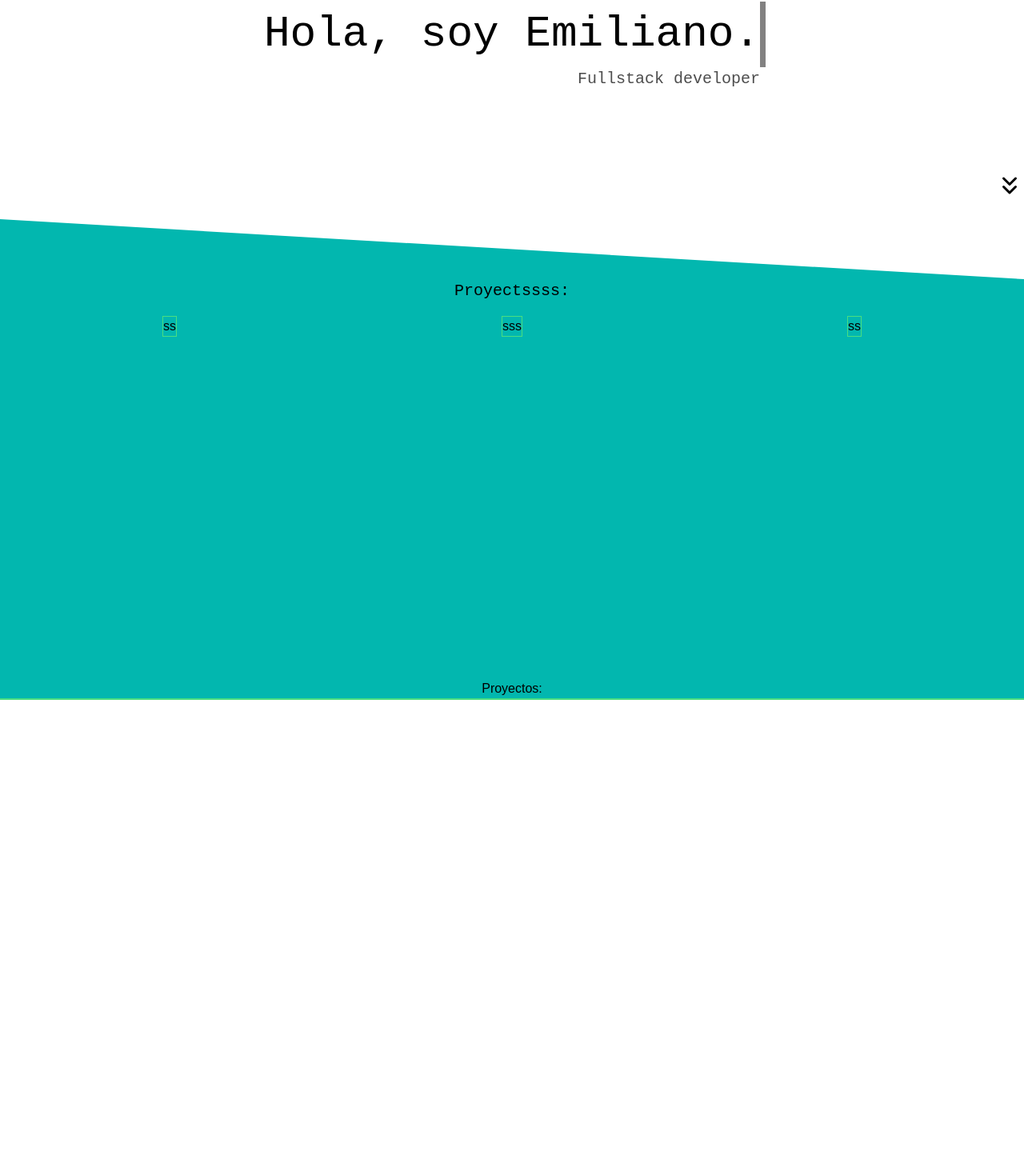
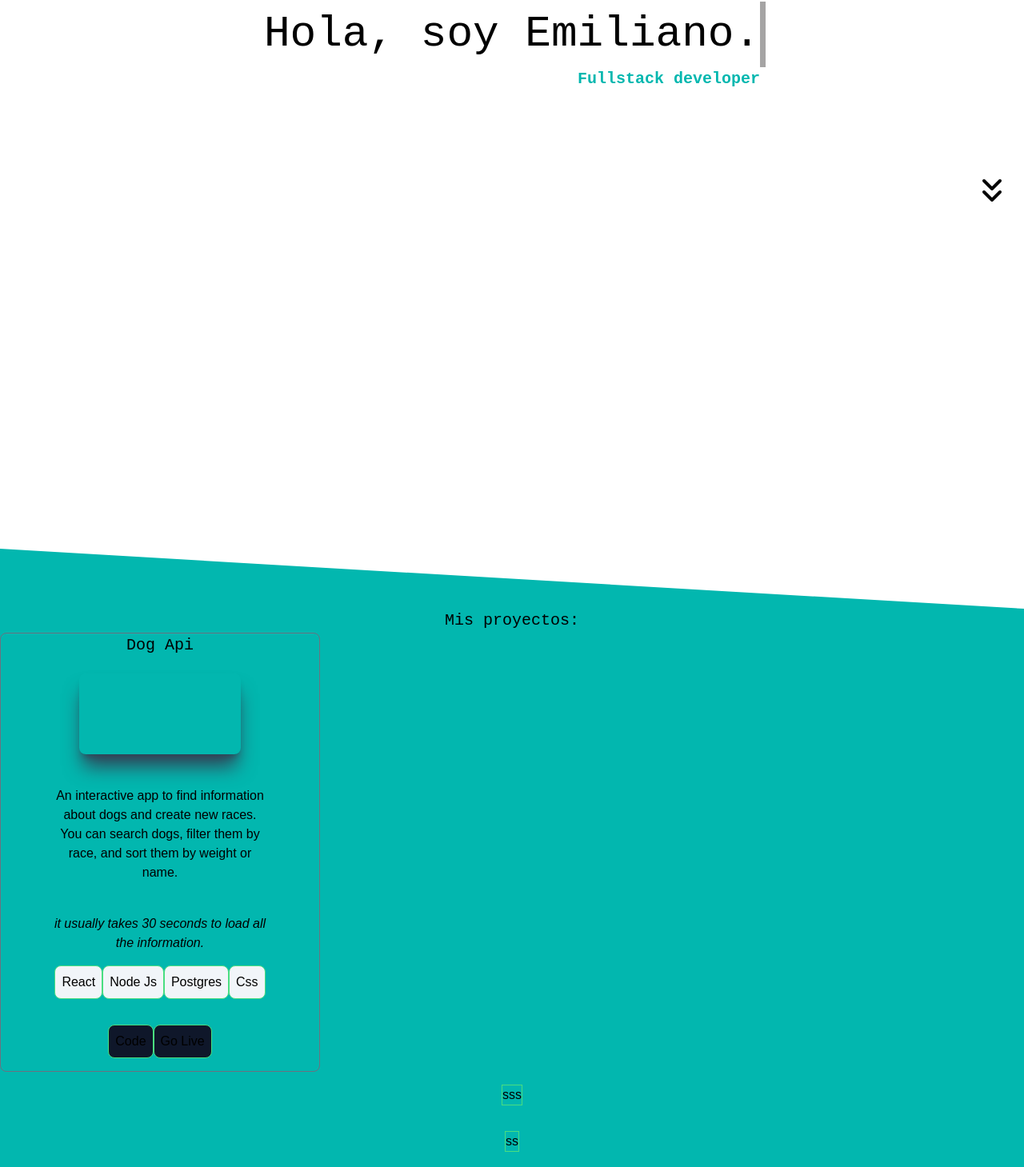
Before and after one commit to elopezfilippini/portfolio, a React (Vite) app: page / in a window 1280 px wide. Shown: the part 368-1827 px from the top of the page at 80% size. Before the commit the page ends 1243 px from the top, so only its background shows below. Built offline with nearby package versions, Linux system fonts and the light colour scheme; grey boxes are pictures that could not be loaded.

Commit message:
bloque de experiencia

```diff
--- a/src/App.jsx
+++ b/src/App.jsx
@@ -1,15 +1,25 @@
 import { useState } from 'react';
 import { FiChevronsDown } from "react-icons/fi";
-import reactLogo from './assets/react.svg';
-import viteLogo from '/vite.svg';
 import './App.css';
 import Prueba from './components/prueba';
 import Projects from './components/projects';
 import Nav from './components/nav';
+import video from "./assets/videos/video.mp4";
+
+function scrollToSection(event, sectionId) {
+  event.preventDefault();
+  const section = document.getElementById(sectionId);
+  if (section) {
+    window.scrollTo({
+      top: section.offsetTop,
+      behavior: 'smooth'
+    });
+  }
+}
 
 function App() {
   return (
-    <div className='w-screen mx--8'>
+    <div className='w-full'>
       <div className='items-end'>
         <Nav/>
       </div>
@@ -20,13 +30,21 @@ function App() {
           <h2 className="subtitle">Fullstack developer</h2>
           <div className='h-[100px]'></div>
         </div>
-        <div className='flex text-right justify-end text-4xl'>
-          <FiChevronsDown className='text-4lg' />
+        <div className='flex text-right justify-end text-2xl mr-4'>
+          {/* Llama a la función scrollToSection con el ID de la sección deseada al hacer clic en el enlace */}
+          <a href="#experience" onClick={(event) => scrollToSection(event, 'experience')}>
+            <FiChevronsDown className='text-5xl' />
+          </a>
         </div>
       </div>
-      <div className='h-[100px]'></div>
+      <div className='h-[500px]'></div>
       <div className='separator'></div>
-      <Prueba/>
+
+
+      <section id="experience">
+        <Prueba/>
+      </section>
+
       <Projects/>
     </div>
   );
--- a/src/components/Projects.jsx
+++ b/src/components/Projects.jsx
@@ -2,8 +2,8 @@ import React from 'react'
 
 function projects() {
   return (
-<div className='bg-custom'>Proyectos:
-<div className='border border-green-400'></div>
+<div className='bg-custom w-full'>Proyectos:
+<div className='border border-green-400 w-full'></div>
 <div></div>
 <div></div>
 </div>
--- a/src/components/Prueba.jsx
+++ b/src/components/Prueba.jsx
@@ -1,14 +1,39 @@
 import React from 'react'
+import video from "../assets/videos/video.mp4"
 
 function Prueba() {
   return (
-    <div class='w-screen'>
-       <div className='bg-custom w-screen text-center h-[500px]'>
+    <div class='w-full  '>
+       <div className='bg-custom w-full text-center h-auto'>
 
 
-            <h2 className='text-center'>Proyectssss:</h2>
-            <div className='flex justify-center items-center'>
-          <div className='border border-green-400 mx-auto my-4'>ss</div>
+            <h2 className='text-center'>Mis proyectos:</h2>
+
+
+            <div className='flex flex-col '>
+  <div className='flex flex-col  border md:px-16 h-auto w-[400px] border-gray-500 rounded-lg items-center'>
+    <h2 className='text-center pb-5'>Dog Api</h2>
+    <div id="pepe" className='  w-3/4 flex justify-center rounded-lg hover:scale-150 transition-all duration-200 cursor-pointer ease-in-out shadow-xl shadow-slate-700'>
+      <video className="opacity-100 rounded-md" src={video} autoPlay loop playsInline muted />
+    </div>
+      <h3 className='py-10'>An interactive app to find information about dogs and create new races. You can search dogs, filter them by race, and sort them by weight or name. </h3>
+      <h3 className='italic'>it usually takes 30 seconds to load all the information.</h3>
+      <div className="flex
+      ">
+        <h4 className='border border-green-400 mx-auto my-4 bg-slate-100 rounded-lg p-2'>React</h4>
+        <h4 className='border border-green-400 mx-auto my-4 bg-slate-100 rounded-lg p-2'>Node Js</h4>
+        <h4 className='border border-green-400 mx-auto my-4 bg-slate-100 rounded-lg p-2'>Postgres</h4>
+        <h4 className='border border-green-400 mx-auto my-4 bg-slate-100 rounded-lg p-2'>Css</h4>
+      </div>
+      <div className="flex
+      ">
+        <h4 className='border border-green-400 mx-auto my-4 bg-slate-900 rounded-lg p-2'>Code</h4>
+        <h4 className='border border-green-400 mx-auto my-4 bg-slate-900 rounded-lg p-2'>Go Live</h4>
+
+      </div>
+  </div>
+
+
           <div className='border border-green-400 mx-auto my-4'>sss</div>
           <div className='border border-green-400 mx-auto my-4'>ss</div>
 </div>
--- a/src/index.css
+++ b/src/index.css
@@ -6,8 +6,14 @@
   --bg-color: hsl(0, 0%, 100%);
   --typewriterSpeed: 1s;
   --typewriterCharacters: 19;
+  --root-width: 100%;
+  --root-max-width: 100%; /* Establece el max-width del :root al 100% */
+
 }
+#root{
+  max-width: 100%
 
+}
 .separator{
   width:0;
   height:0;
@@ -23,7 +29,9 @@ body {
   place-content: left;
   text-align: center;
   background: var(--bg-color);
-  padding: 0%;
+  padding:0%;
+  max-width: 100%;
+  scroll-behavior: smooth
 }
 
 h1 {
@@ -71,8 +79,9 @@ h1::after {
 }
 
 .subtitle {
-  color: hsl(0 0% 0% / 0.7);
-  font-weight: 400;
+  color:  rgb(2,183,175);
+
+  font-weight: 800;
   opacity: 0;
   transform: translateY(3rem);
   animation: fadeInUp 2s ease calc(var(--typewriterSpeed) + 2s) forwards;
```
Also changed, not shown: 1 other file (tests, documents, lock files or other folders).
